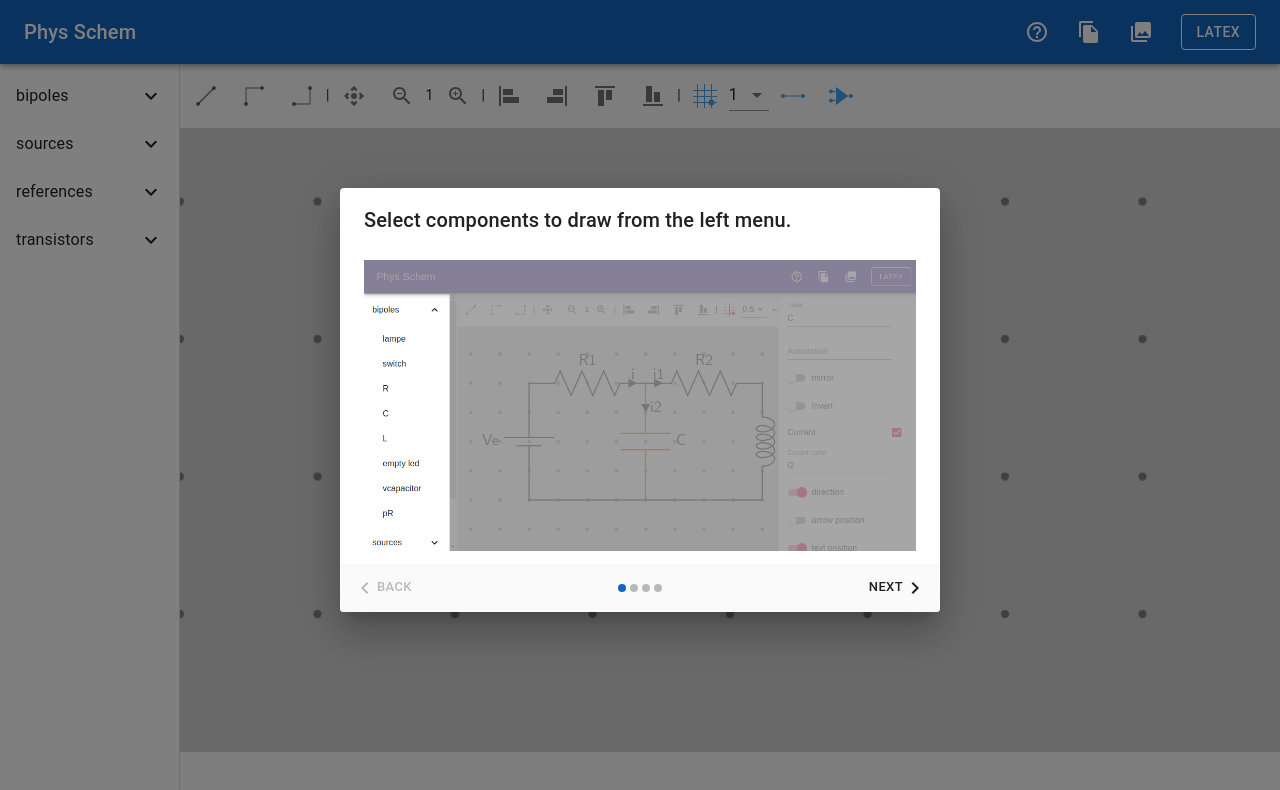
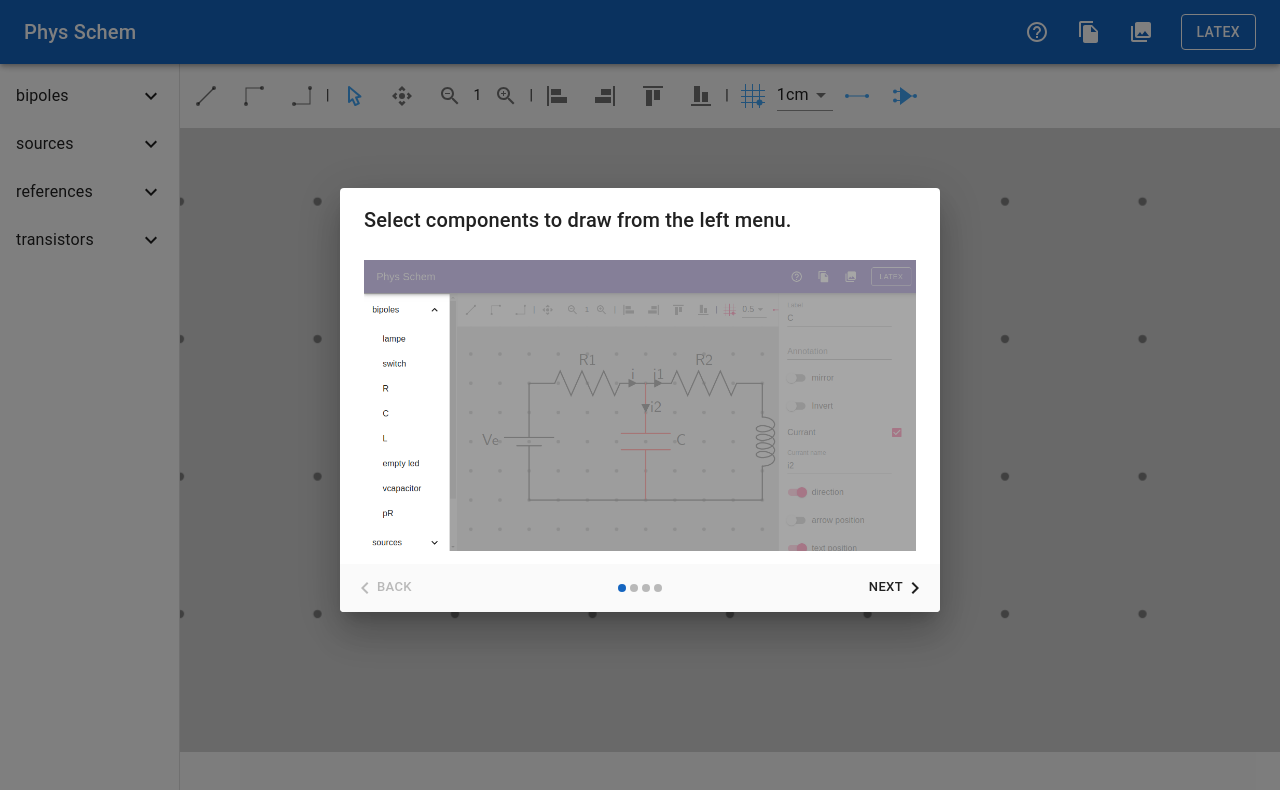
Before and after one commit to alexfauquette/physic-shem, a React (Create React App) app: page / in a window 1280 px wide. Shown: the top 790 px of the page. Built offline with nearby package versions, Linux system fonts and the light colour scheme.

Commit message:
add button to start select mode

```diff
--- a/src/container/toolbar.js
+++ b/src/container/toolbar.js
@@ -9,7 +9,7 @@ import {
   updateMagnetOption,
   startCreatePathElement,
 } from "redux/actions";
-import { MODE_MOVE_PAPER } from "redux/store/interactionModes";
+import { MODE_MOVE_PAPER, MODE_SELECT } from "redux/store/interactionModes";
 
 import SvgIcon from "@material-ui/core/SvgIcon";
 import IconButton from "@material-ui/core/IconButton";
@@ -60,7 +60,6 @@ const ToolBar = ({
         backgroundColor: "#fafafa",
       }}
     >
-      {/* TODO create a clean toolbar */}
       <IconButton
         onMouseDown={(event) => {
           startCreatePathElement("short");
@@ -98,6 +97,17 @@ const ToolBar = ({
         </SvgIcon>
       </IconButton>
       |
+      <IconButton
+        color={mode === MODE_SELECT ? "secondary" : "default"}
+        onMouseDown={(event) => {
+          event.stopPropagation();
+          startSelect();
+        }}
+      >
+        <SvgIcon>
+          <path d="M10.07,14.27C10.57,14.03 11.16,14.25 11.4,14.75L13.7,19.74L15.5,18.89L13.19,13.91C12.95,13.41 13.17,12.81 13.67,12.58L13.95,12.5L16.25,12.05L8,5.12V15.9L9.82,14.43L10.07,14.27M13.64,21.97C13.14,22.21 12.54,22 12.31,21.5L10.13,16.76L7.62,18.78C7.45,18.92 7.24,19 7,19A1,1 0 0,1 6,18V3A1,1 0 0,1 7,2C7.24,2 7.47,2.09 7.64,2.23L7.65,2.22L19.14,11.86C19.57,12.22 19.62,12.85 19.27,13.27C19.12,13.45 18.91,13.57 18.7,13.61L15.54,14.23L17.74,18.96C18,19.46 17.76,20.05 17.26,20.28L13.64,21.97Z" />
+        </SvgIcon>
+      </IconButton>
       <IconButton
         color={mode === MODE_MOVE_PAPER ? "secondary" : "default"}
         onMouseDown={(event) => {
@@ -194,9 +204,9 @@ const ToolBar = ({
           event.stopPropagation();
         }}
       >
-        <MenuItem value={0.5}>0.5</MenuItem>
-        <MenuItem value={1}>1</MenuItem>
-        <MenuItem value={2}>2</MenuItem>
+        <MenuItem value={0.5}>0.5cm</MenuItem>
+        <MenuItem value={1}>1cm</MenuItem>
+        <MenuItem value={2}>2cm</MenuItem>
       </Select>
       <IconButton
         color={
```
